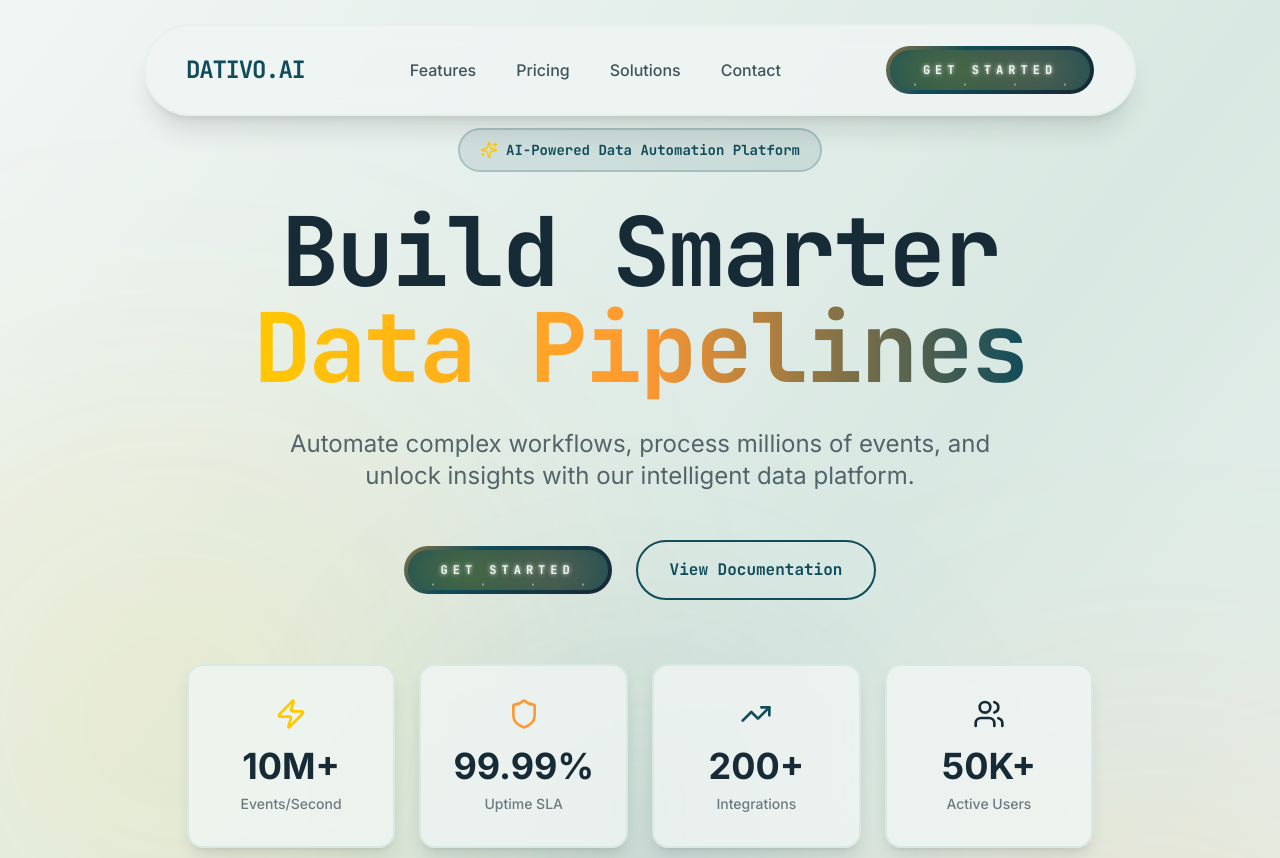
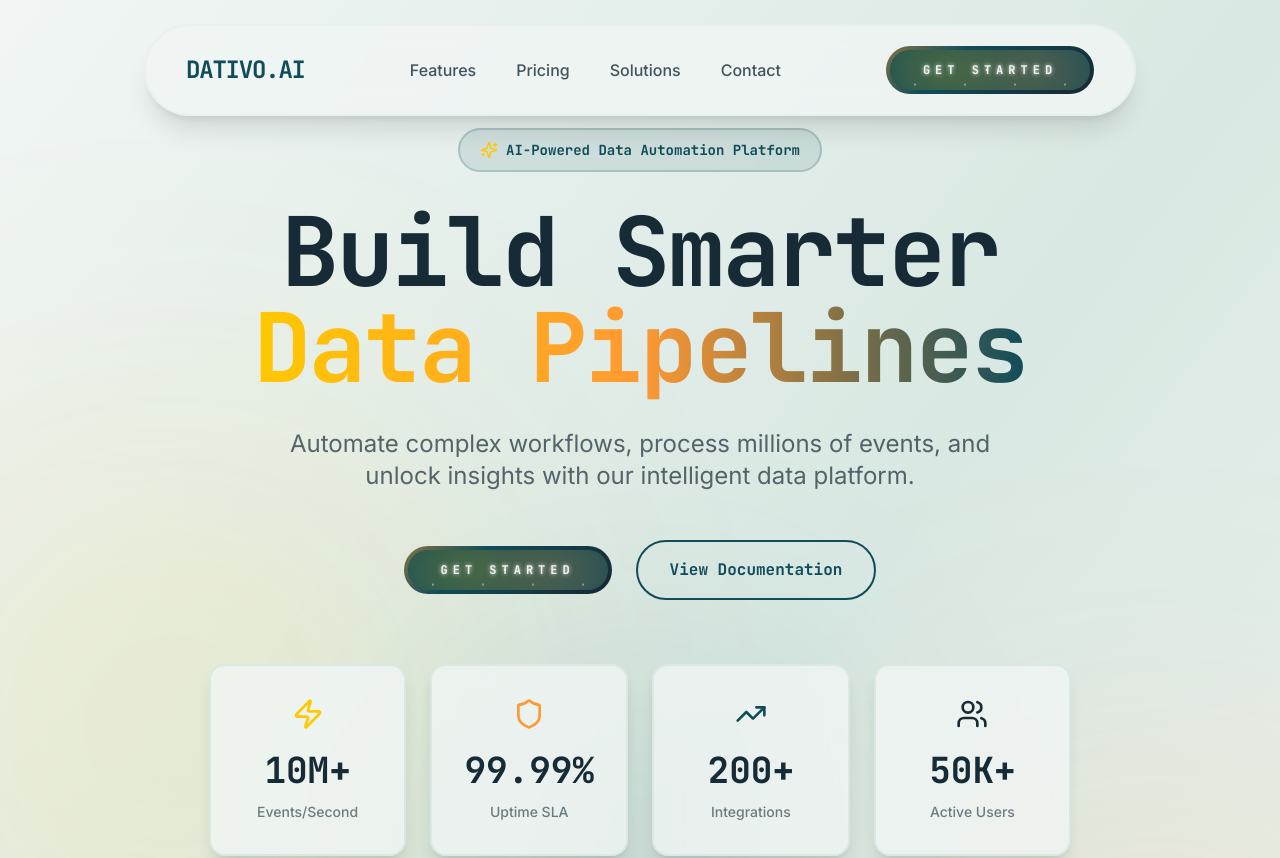
Before and after one commit to dakshvirsingh792007/Dativo.ai, a React (Vite) app: page / in a window 1280 px wide. Shown: the top 858 px of the page. Built offline with nearby package versions, Linux system fonts and the light colour scheme.

Commit message:
Fix stats box size consistency during counting animation

```diff
--- a/src/components/Hero.tsx
+++ b/src/components/Hero.tsx
@@ -96,7 +96,7 @@ const Hero = () => {
               className="bg-arctic-powder/80 backdrop-blur-md border-2 border-mystic-mint rounded-2xl p-8 shadow-lg hover:shadow-xl transition-all duration-300"
             >
               <div className="mb-4 flex justify-center">{stat.icon}</div>
-              <div className="text-4xl font-bold text-oceanic-noir mb-2">
+              <div className="text-4xl font-bold text-oceanic-noir mb-2 font-mono min-h-[48px] flex items-center justify-center">
                 <AnimatedCounter value={stat.value} suffix={stat.suffix} decimals={stat.decimals} />
               </div>
               <div className="text-sm text-oceanic-noir/60 font-medium">{stat.label}</div>
```
